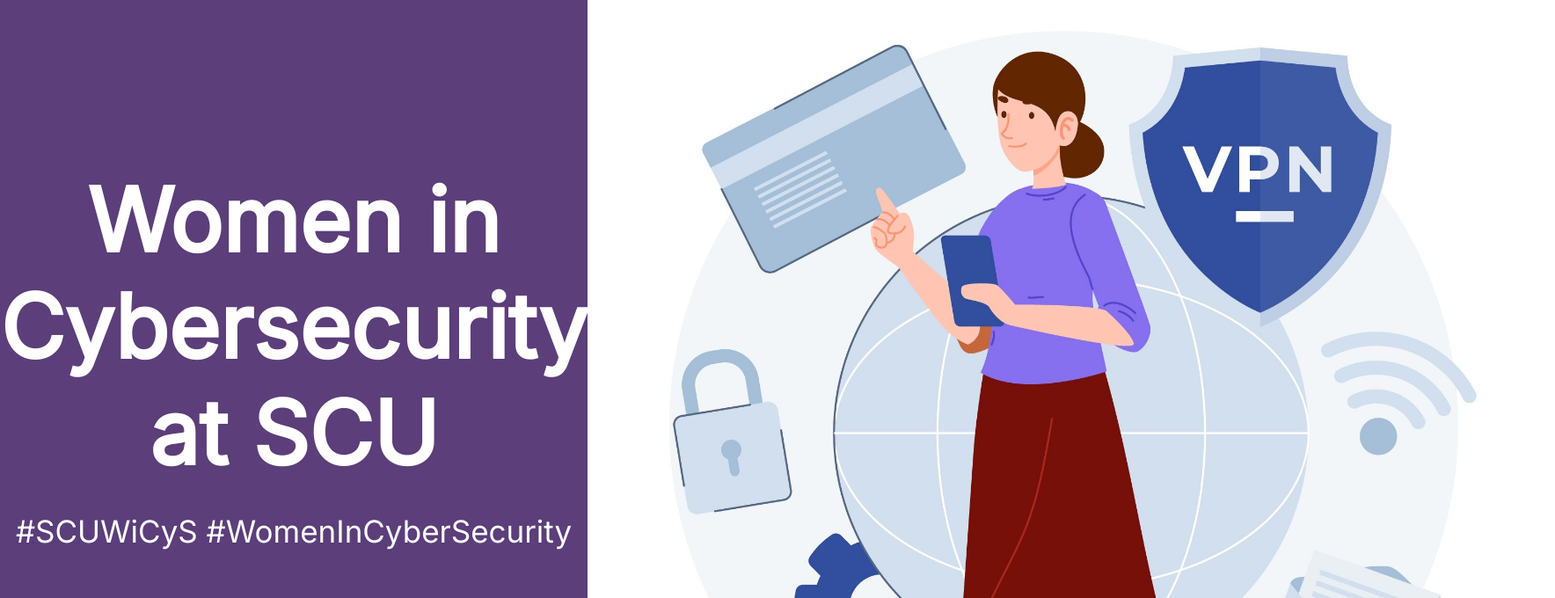
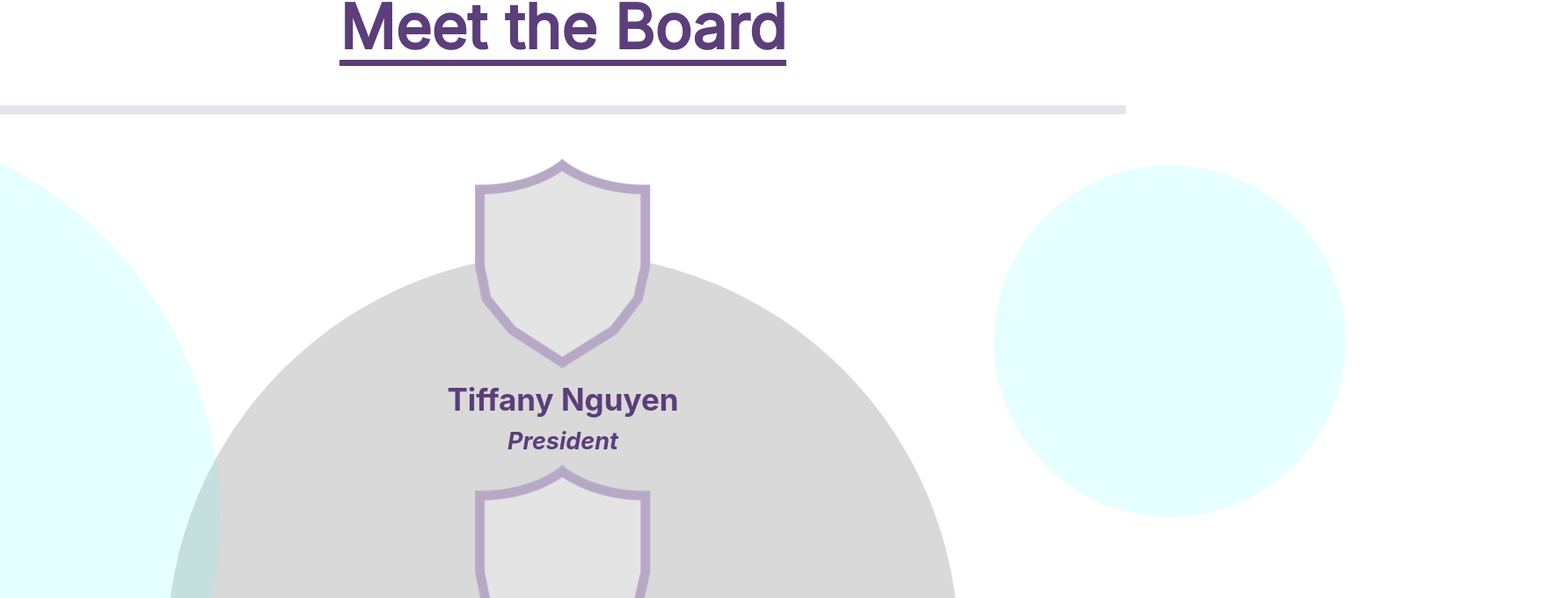
Before and after one commit to Catherine-H1/Website, a React (Create React App) app in the folder scu-wicys-website/: page / in a window 1280 px wide. Shown: the part 212-892 px from the top of the page at 88% size, 1768 px wide, since content can reach past the window. Built offline with nearby package versions, Linux system fonts and the light colour scheme.

Commit message:
Added meet the board page

```diff
--- a/scu-wicys-website/src/App.js
+++ b/scu-wicys-website/src/App.js
@@ -1,12 +1,9 @@
 // import { useParams } from 'react-router-dom';
 import NavBar from './Components/Navbar'
+import StayUpdated from './Components/StayUpdated'
 import './Style/Home.css';
 
 import headerImg from './Assets/home img.jpeg'
-import slack from './Assets/social_media_icon/slack.png'
-import insta from './Assets/social_media_icon/insta.png'
-import linkedin from './Assets/social_media_icon/linkedin.png'
-import gmail from './Assets/social_media_icon/gmail.png'
 
 function AboutUsBlock({ heading, description }) {
   return(
@@ -38,23 +35,7 @@
           <AboutUsBlock heading="WiCyS SCU Chapter" description="To advance our mission, we host informative workshops, networking opportunities, information sessions, socials, project workshops, guest speakers, and more!"></AboutUsBlock>
         </div>
       </div>
-      <div className="StayUpdated">
-        <p>Stay Updated</p>
-        <div>
-          <a href="https://www.instagram.com/wicys_scu/" target="_blank">
-            <img src={insta} alt="Insta" />
-          </a>
-          <a href="https://join.slack.com/t/scuwicys/shared_invite/zt-2x67pqixi-OKGIa3789B2HmZ0qQcqkyw" target="_blank"> {/* NOTE: slack invite expires in 30 days */}
-            <img src={slack} alt="Slack" />
-          </a>
-          <a href="mailto:scuwicys@gmail.com"> {/* TODO: update w/ SCU email */}
-            <img src={gmail} alt="Gmail" />
-          </a>
-          <a href="https://www.linkedin.com/company/scu-wicys/" target="_blank">
-            <img src={linkedin} alt="LinkedIn" />
-          </a>
-        </div>
-      </div>
+      <StayUpdated></StayUpdated>
     </div>
   );
 }
--- /dev/null
+++ b/scu-wicys-website/src/Board.js
@@ -0,0 +1,43 @@
+import NavBar from './Components/Navbar'
+import StayUpdated from './Components/StayUpdated'
+import './Style/Board.css';
+import shieldImg from './Assets/Shield.png'
+
+function BoardMember( {name, position} ){
+  return(
+    <div className="BoardMember">
+      <img src={shieldImg}></img>
+      <h2> {name} </h2>
+      <p> {position} </p>
+    </div>
+  );
+}
+function Board() {
+  return (
+    <div className="Board">
+      <NavBar></NavBar>
+      <div className="MeetTheBoard">
+        <h1> Meet the Board </h1>
+      </div>
+      <div className="Background">
+        <div className="BackgroundCircle1"></div>
+        <div className="BackgroundCircle2"></div>
+        <div className="BackgroundCircle3"></div>
+      </div>
+      <div className="AllBoardMembers">
+        <BoardMember name="Tiffany Nguyen" position="President"></BoardMember>
+        <BoardMember name="Kara Barrese" position="Vice President"></BoardMember>
+        <BoardMember name="Isabella Bravo" position="Treasurer"></BoardMember>
+        <BoardMember name="Ridhanya Sakthivel" position="Secretary"></BoardMember>
+        <BoardMember name="Chris Shobe" position="Public Relations"></BoardMember>
+        <BoardMember name="Ariana Sun" position="Events Coordinator"></BoardMember>
+        <BoardMember name="Prableen Kakar" position="Events Coordinator"></BoardMember>
+        <BoardMember name="Seerat Kakar" position="Project Manager"></BoardMember>
+        <BoardMember name="Jessica Tuso" position="Underclassman Rep"></BoardMember>
+      </div>
+      <StayUpdated></StayUpdated>
+    </div>
+  );
+}
+
+export default Board;
--- /dev/null
+++ b/scu-wicys-website/src/Components/StayUpdated.js
@@ -0,0 +1,27 @@
+import '../Style/StayUpdated.css';
+import slack from '../Assets/social_media_icon/slack.png'
+import insta from '../Assets/social_media_icon/insta.png'
+import linkedin from '../Assets/social_media_icon/linkedin.png'
+import gmail from '../Assets/social_media_icon/gmail.png'
+
+const StayUpdated = () => {
+  return <div className="StayUpdated">
+    <p>Stay Updated</p>
+    <div>
+      <a href="https://www.instagram.com/wicys_scu/" target="_blank">
+        <img src={insta} alt="Insta" />
+      </a>
+      <a href="https://join.slack.com/t/scuwicys/shared_invite/zt-2x67pqixi-OKGIa3789B2HmZ0qQcqkyw" target="_blank"> {/* NOTE: slack invite expires in 30 days */}
+        <img src={slack} alt="Slack" />
+      </a>
+      <a href="mailto:scuwicys@gmail.com"> {/* TODO: update w/ SCU email */}
+        <img src={gmail} alt="Gmail" />
+      </a>
+      <a href="https://www.linkedin.com/company/scu-wicys/" target="_blank">
+        <img src={linkedin} alt="LinkedIn" />
+      </a>
+    </div>
+  </div>;
+}
+
+export default StayUpdated;
--- /dev/null
+++ b/scu-wicys-website/src/Style/Board.css
@@ -0,0 +1,87 @@
+.Board{
+  margin-top: 150px;
+}
+
+.MeetTheBoard{
+  margin: 200px 0px 50px 0px;
+  text-align: center;
+  border-bottom: 10px solid #E6E2EA;
+}
+
+.MeetTheBoard h1{
+  color: #5B3E7A;
+  font-family: 'Inter', sans-serif;
+  font-weight: 800;
+  font-size: 70px;
+  text-decoration: underline;
+  text-underline-offset: 12px;
+  text-decoration-color: #5B3E7A;
+  margin-top: 0px;
+}
+
+.BackgroundCircle1{
+  position: absolute;
+  top: 500px;
+  left: 50%;
+  width: 900px;
+  height: 900px;
+  background-color: #D9D9D9;
+  border-radius: 50%;
+  transform: translate(-50%, 0);
+  z-index: -1;
+}
+
+.BackgroundCircle2{
+  position: absolute;
+  top: 350px;
+  left: -650px;
+  width: 900px;
+  height: 900px;
+  background-color: rgba(64, 249, 255, 0.13);
+  border-radius: 50%;
+  z-index: -1;
+}
+
+.BackgroundCircle3{
+  position: absolute;
+  top: 400px;
+  right: -250px;
+  width: 400px;
+  height: 400px;
+  background-color: rgba(64, 249, 255, 0.13);
+  border-radius: 50%;
+  z-index: -1;
+}
+
+.BoardMember{
+  text-align: center;
+  width: 350px;
+}
+
+.BoardMember img{
+  width: 200px;
+  height: auto;
+}
+.BoardMember h2{
+  color: #5B3E7A;
+  font-size: 35px;
+  margin: 10px;
+}
+.BoardMember p{
+  color: #5B3E7A;
+  font-size: 27px;
+  margin: 10px;
+  font-style: italic;
+  font-weight: bold;
+}
+
+.AllBoardMembers {
+  display: flex;
+  flex-wrap: wrap;
+  justify-content: center;
+  align-items: center;
+  gap: 0px;
+  width: 50%;
+  min-height: 1300px;
+  margin: 0 auto;
+}
--- a/scu-wicys-website/src/Style/Home.css
+++ b/scu-wicys-website/src/Style/Home.css
@@ -122,25 +122,3 @@
   font-family: 'Inter', sans-serif;
   font-size: 30px;
 }
-
-
-.StayUpdated {
-  background-color: rgba(64, 249, 255, 0.13);
-  width: 100%;
-  height: 200px;
-  display: flex;
-  gap: 50px;
-  align-items: center;
-  justify-content: center;
-}
-
-.StayUpdated p{
-  color: #5B3E7A;
-  font-size: 50px;
-  font-family: 'Inter', sans-serif;
-}
-
-.StayUpdated img{
-  height: 100px;
-  padding: 20px;
-}
--- /dev/null
+++ b/scu-wicys-website/src/Style/StayUpdated.css
@@ -0,0 +1,20 @@
+.StayUpdated {
+  background-color: rgba(64, 249, 255, 0.13);
+  width: 100%;
+  height: 200px;
+  display: flex;
+  gap: 50px;
+  align-items: center;
+  justify-content: center;
+}
+
+.StayUpdated p{
+  color: #5B3E7A;
+  font-size: 50px;
+  font-family: 'Inter', sans-serif;
+}
+
+.StayUpdated img{
+  height: 100px;
+  padding: 20px;
+}
--- a/scu-wicys-website/src/index.js
+++ b/scu-wicys-website/src/index.js
@@ -2,12 +2,13 @@
 import ReactDOM from 'react-dom/client';
 import './index.css';
 import App from './App';
+import Board from './Board'
 import reportWebVitals from './reportWebVitals';
 
 const root = ReactDOM.createRoot(document.getElementById('root'));
 root.render(
   <React.StrictMode>
-    <App />
+    <Board />
   </React.StrictMode>
 );
 
```
Also changed, not shown: scu-wicys-website/src/Assets/Shield.png (added).
